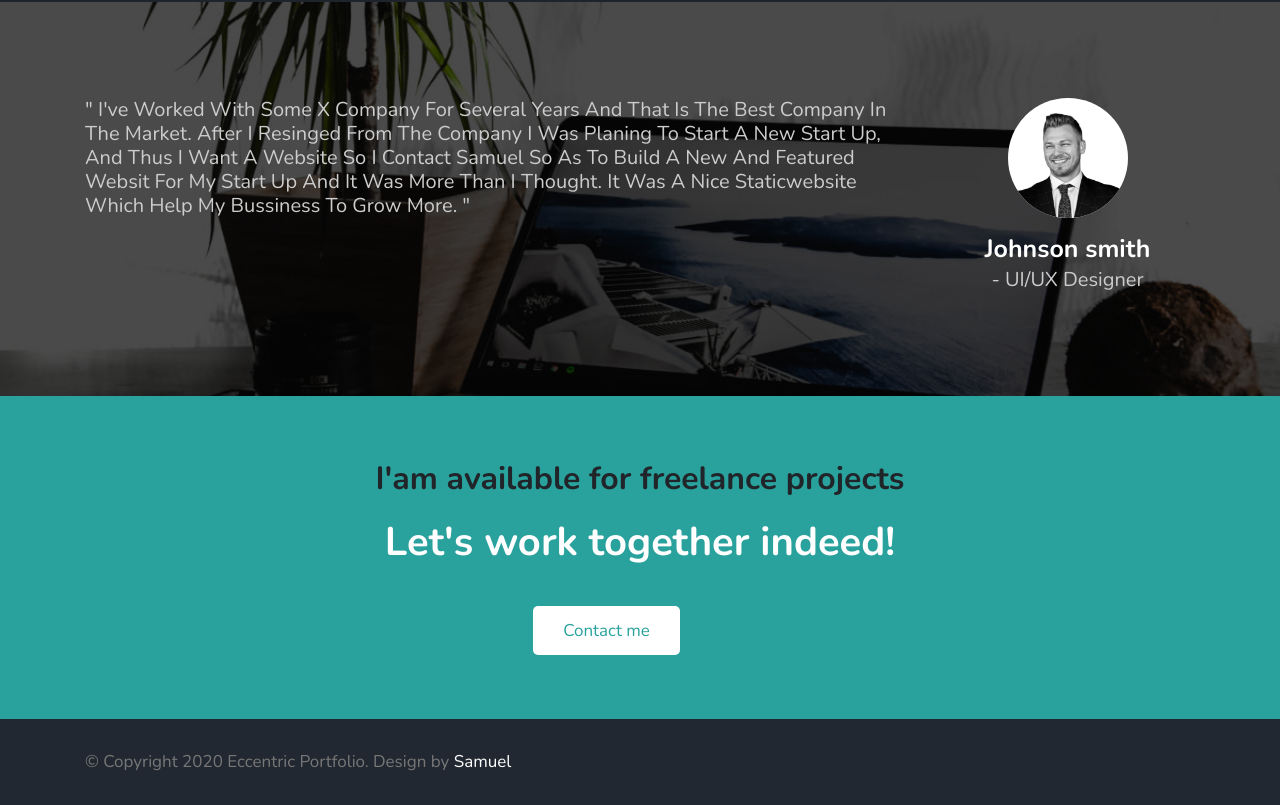
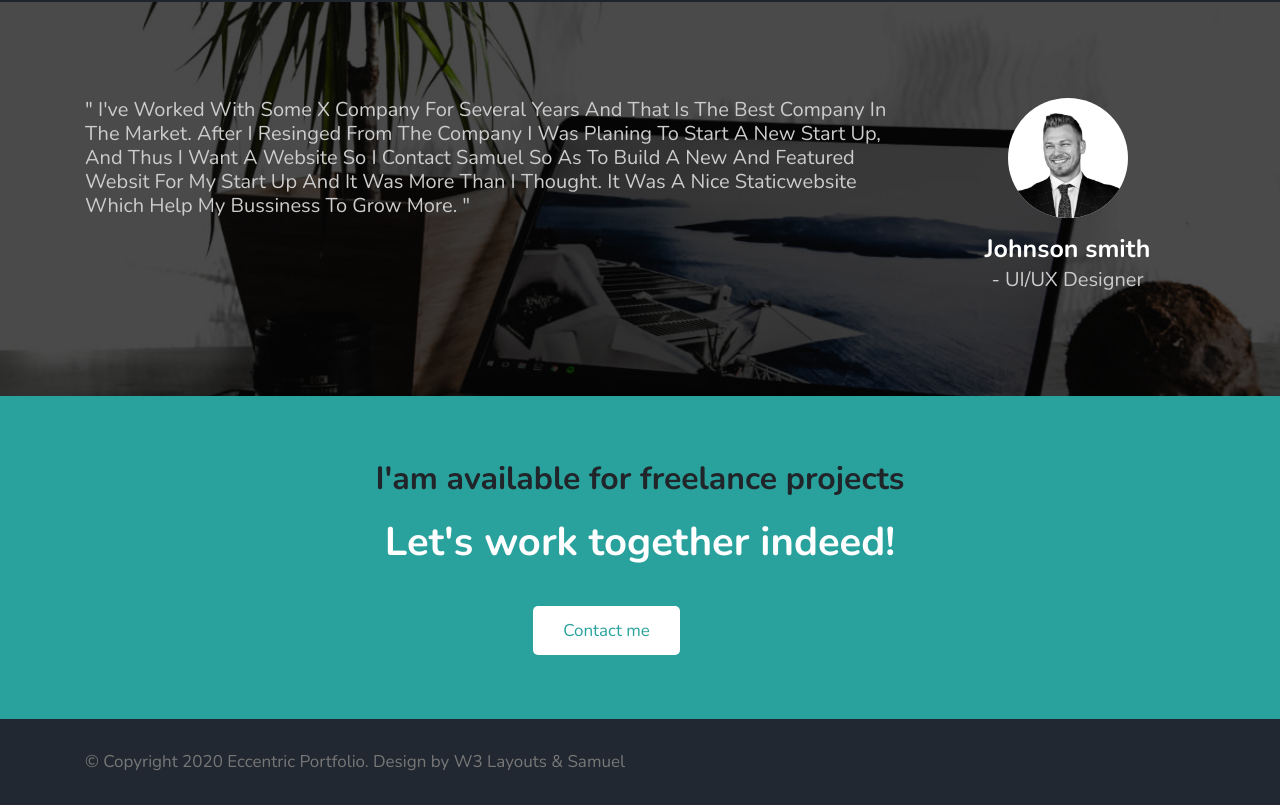
Before and after one commit to samuelsaji/samuelsaji.github.io, a plain HTML site: page index.html in a window 1280 px wide. Shown: the part 2248-3053 px from the top of the page. Drawn offline with nearby package versions, Linux system fonts and the light colour scheme.

Commit message:
Update index.html

```diff
--- a/index.html
+++ b/index.html
@@ -186,7 +186,7 @@ Author URL: http://w3layouts.com
 				<div class="row">
 					<div class="col-lg-8">
 						<p class="m-0 copywrite">© Copyright 2020 Eccentric Portfolio. Design by <a
-								href="samuelsaji.github.io">Samuel</a></p>
+								>W3 Layouts & Samuel</a></p>
 					</div>
 
 				</div>
```
